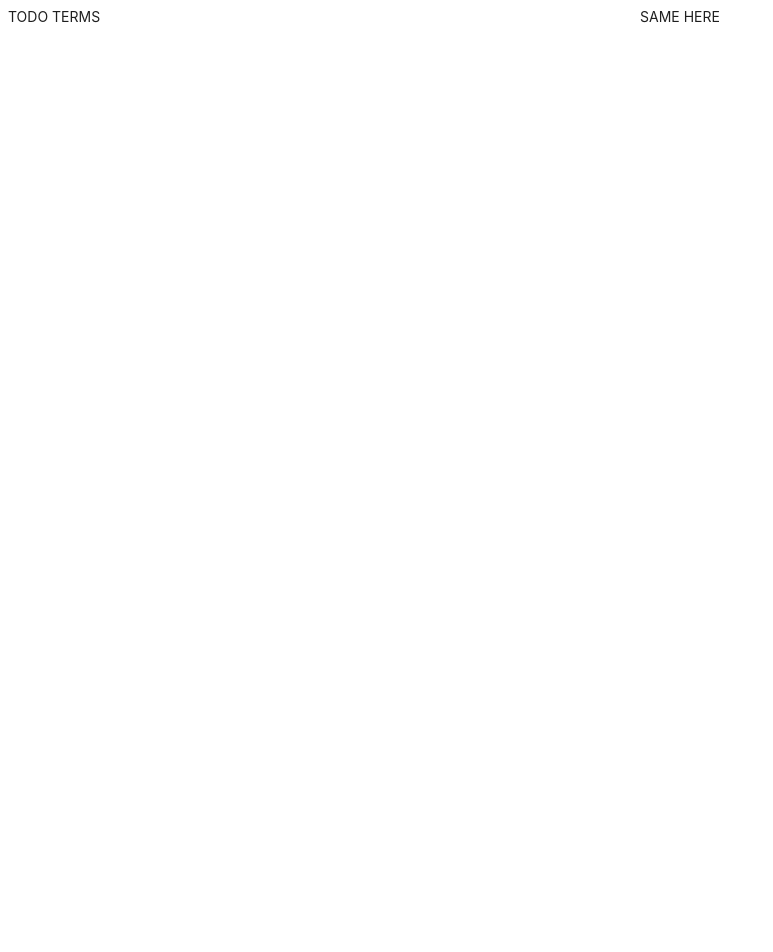
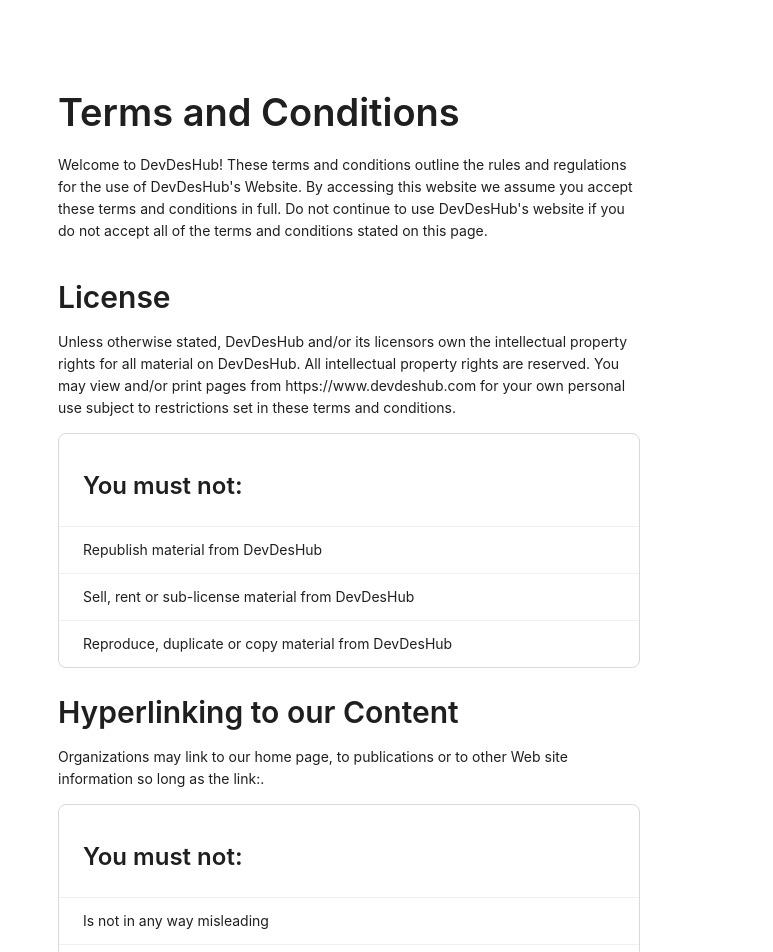
Before and after one commit to dbera17/devdesHUB, a Next.js app in the folder client/: page /terms in a window 1280 px wide. Shown: the top 952 px of the page, without its empty margins (0-773 px from the left). Before the commit the page ends 800 px from the top, so only its background shows below. Built offline with nearby package versions, Linux system fonts and the light colour scheme; a web font is replaced by a local one.

Commit message:
Need images copyrighter to terms and conditions

```diff
--- a/client/pages/terms.js
+++ b/client/pages/terms.js
@@ -1,32 +1,50 @@
-import { Layout as AntLayout, Button, Input, Form, Row, Col, Typography, Space } from 'antd';
-import Link from 'next/link';
-import { useState, useEffect } from 'react';
+import { Layout as AntLayout, Row, Col, Typography, List } from 'antd';
 import Layout from '../components/Layout';
 
+const { Title, Paragraph } = Typography;
 
-function Register({ }) {
-  const [isRegistering, setIsRegistering] = useState(false);
-  const [isSuccess, setIsSuccess] = useState(false);
-  useEffect(() => {
-    if (localStorage.getItem('jwt')) {
-      Router.replace('/me');
-    }
-  }, []);
-  function onFormFinish(values) {
-    setIsRegistering(true);
-    values.username = values.email;
-    console.log(valies);
-  }
-
+function Terms() {
   return (
     <Layout>
-      <AntLayout.Content style={{ paddingBottom: 36 }}>
-        <Row style={{ height: '100%' }} align="middle">
+      <AntLayout.Content style={{ padding: '0 50px' }}>
+        <Row style={{ marginTop: 64 }} justify="center">
           <Col span={24} md={12}>
-            TODO TERMS
+            <Title level={1}>Terms and Conditions</Title>
+            <Paragraph>
+              Welcome to DevDesHub! These terms and conditions outline the rules and regulations for the use of DevDesHub's Website. By accessing this website we assume you accept these terms and conditions in full. Do not continue to use DevDesHub's website if you do not accept all of the terms and conditions stated on this page.
+            </Paragraph>
+            <Title level={2}>License</Title>
+            <Paragraph>
+              Unless otherwise stated, DevDesHub and/or its licensors own the intellectual property rights for all material on DevDesHub. All intellectual property rights are reserved. You may view and/or print pages from https://www.devdeshub.com for your own personal use subject to restrictions set in these terms and conditions.
+            </Paragraph>
+            <List
+              header={<Title level={3}>You must not:</Title>}
+              bordered
+              dataSource={[
+                'Republish material from DevDesHub',
+                'Sell, rent or sub-license material from DevDesHub',
+                'Reproduce, duplicate or copy material from DevDesHub'
+              ]}
+              renderItem={item => <List.Item>{item}</List.Item>}
+            />
+            <Title level={2}>Hyperlinking to our Content</Title>
+            <Paragraph>
+              Organizations may link to our home page, to publications or to other Web site information so long as the link:.
+            </Paragraph>
+            <List
+              header={<Title level={3}>You must not:</Title>}
+              bordered
+              dataSource={[
+                'Is not in any way misleading',
+                'Does not falsely imply sponsorship, endorsement or approval of the linking party and its products or services',
+                'Fits within the context of the linking partys site'
+              ]}
+              renderItem={item => <List.Item>{item}</List.Item>}
+            />
+            {/* Continue with your terms and conditions... */}
           </Col>
-          <Col span={0} md={12}>
-            SAME HERE
+          <Col span={24} md={12}>
+            {/* You might want to add additional information or images here */}
           </Col>
         </Row>
       </AntLayout.Content>
@@ -34,4 +52,4 @@ function Register({ }) {
   )
 }
 
-export default Register;
+export default Terms;
```
